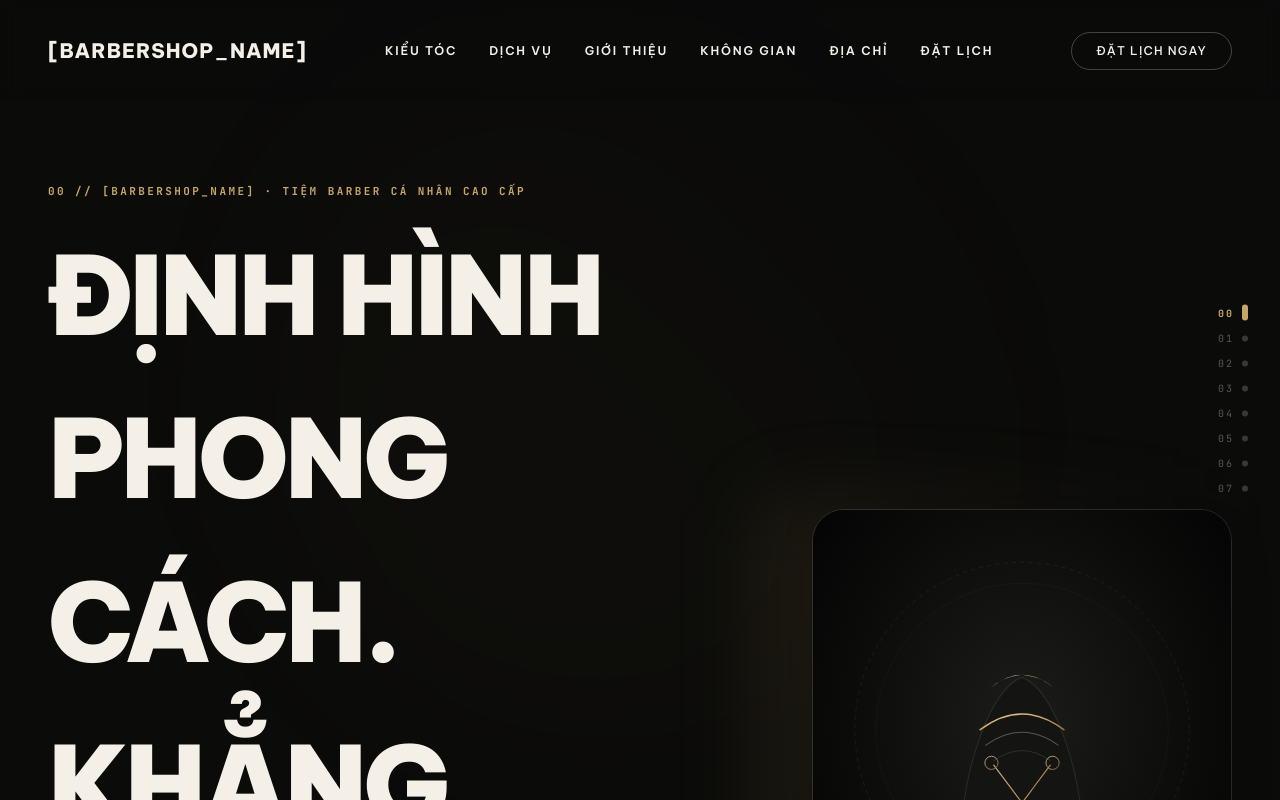
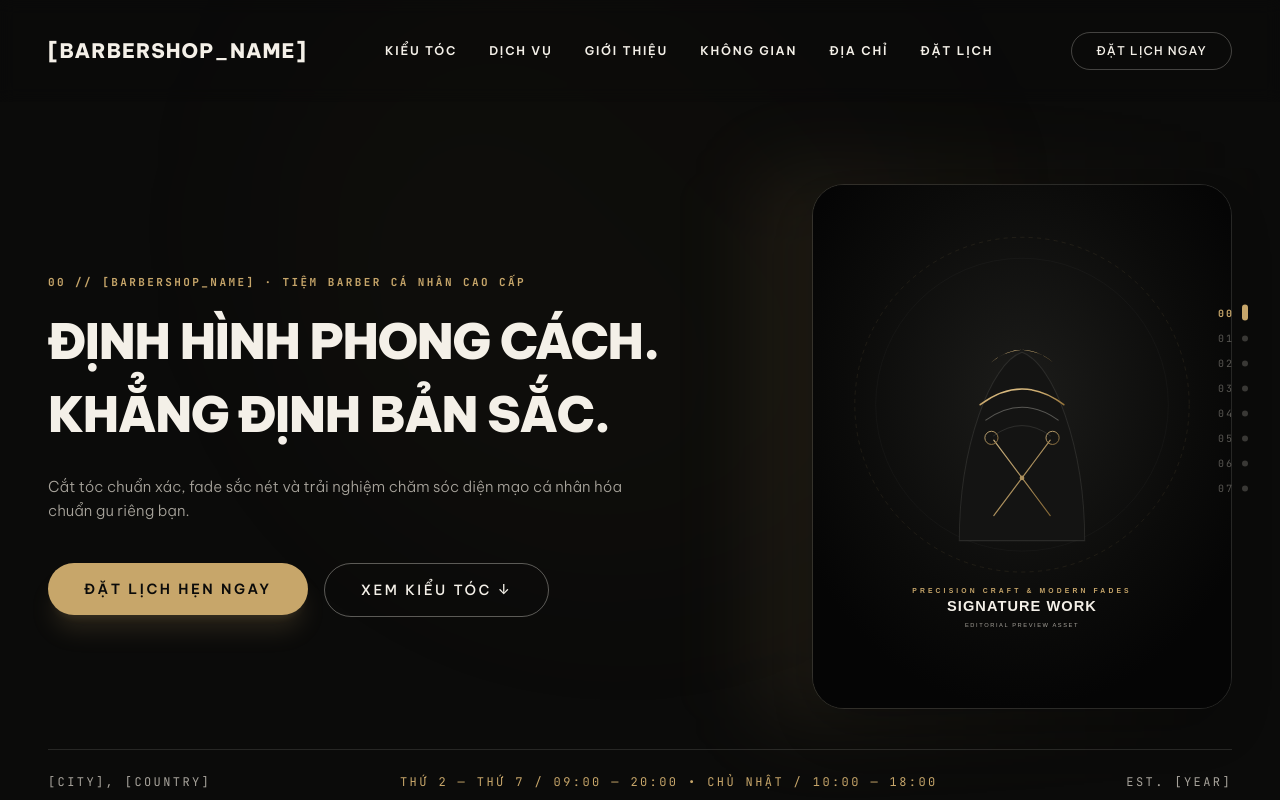
Before and after one commit to manhdung3010/barber-shop, a React (Vite) app: page / in a window 1280 px wide. Shown: the top 800 px of the page. Built offline with nearby package versions, Linux system fonts and the light colour scheme.

Commit message:
style(typography): calibrate hero-heading clamp for balanced editorial proportions

```diff
--- a/src/styles/index.css
+++ b/src/styles/index.css
@@ -75,9 +75,9 @@
   font-family: var(--font-display);
   font-weight: 900;
   text-transform: uppercase;
-  letter-spacing: -0.035em;
-  font-size: clamp(2.75rem, 8.5vw, 7.5rem);
-  line-height: clamp(0.92, 1vw + 0.88, 1.02);
+  letter-spacing: -0.025em;
+  font-size: clamp(2rem, 3.8vw, 3.75rem);
+  line-height: clamp(1.04, 0.4vw + 1, 1.08);
   color: #F4F0E8;
 }
 
```
